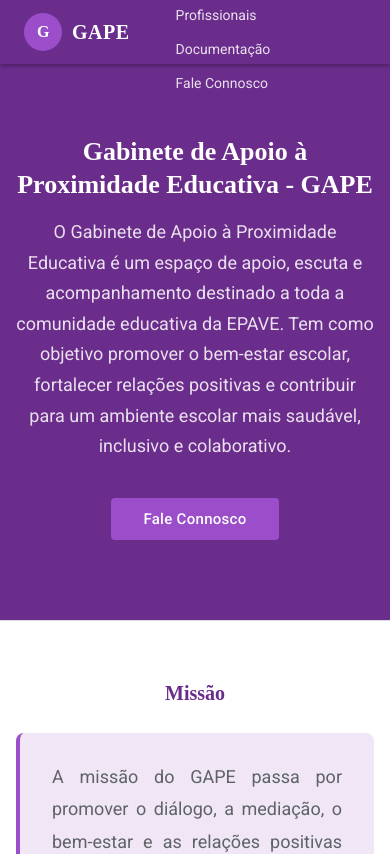
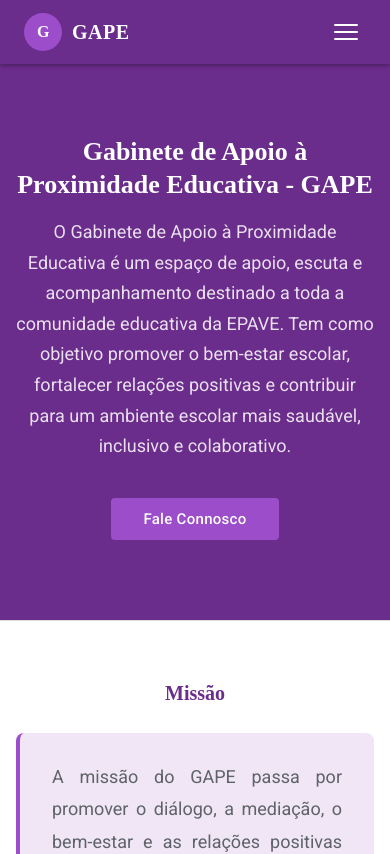
Before and after one commit to gape-epave/gape, a React (Vite) app: page / in a window 390 px wide. Shown: the top 854 px of the page. Built offline with nearby package versions, Linux system fonts and the light colour scheme; a web font is replaced by a local one.

Commit message:
Add files via upload

```diff
--- a/src/components/Navbar.jsx
+++ b/src/components/Navbar.jsx
@@ -1,7 +1,29 @@
+import { useState, useEffect } from 'react';
 import { NAV_LINKS } from '../App';
 
 export default function Navbar({ page, setPage }) {
+  const [menuOpen, setMenuOpen] = useState(false);
+  const [isMobile, setIsMobile] = useState(window.innerWidth < 768);
+
+  // Detecta redimensionamento da janela
+  useEffect(() => {
+    const handleResize = () => {
+      setIsMobile(window.innerWidth < 768);
+      if (window.innerWidth >= 768) setMenuOpen(false);
+    };
+    window.addEventListener('resize', handleResize);
+    return () => window.removeEventListener('resize', handleResize);
+  }, []);
+
+  // Fecha o menu ao navegar
+  const handleNav = (key) => {
+    setPage(key);
+    setMenuOpen(false);
+    window.scrollTo({ top: 0, behavior: 'smooth' });
+  };
+
   return (
+    <>
       <nav style={{
         background: 'var(--navy)',
         position: 'sticky',
@@ -15,16 +37,17 @@ export default function Navbar({ page, setPage }) {
           padding: '0 1.5rem',
           display: 'flex',
           alignItems: 'center',
-        gap: 8,
+          justifyContent: 'space-between',
           height: 64,
         }}>
+
           {/* Logo / Brand */}
           <button
-          onClick={() => setPage('home')}
+            onClick={() => handleNav('home')}
             style={{
-            background: 'none', border: 'none',
+              background: 'none', border: 'none', cursor: 'pointer',
               display: 'flex', alignItems: 'center', gap: 10,
-            marginRight: 24, flexShrink: 0,
+              flexShrink: 0, padding: 0,
             }}
           >
             <div style={{
@@ -45,12 +68,13 @@ export default function Navbar({ page, setPage }) {
             </span>
           </button>
 
-        {/* Nav links */}
-        <div style={{ display: 'flex', gap: 2, flexWrap: 'wrap' }}>
+          {/* Links desktop */}
+          {!isMobile && (
+            <div style={{ display: 'flex', gap: 2 }}>
               {NAV_LINKS.map(({ label, key }) => (
                 <button
                   key={key}
-              onClick={() => setPage(key)}
+                  onClick={() => handleNav(key)}
                   style={{
                     background: page === key ? 'rgba(255,255,255,0.15)' : 'none',
                     border: 'none',
@@ -58,19 +82,107 @@ export default function Navbar({ page, setPage }) {
                     padding: '8px 14px',
                     borderRadius: 4,
                     fontSize: 14,
-                fontWeight: page === key ? 500 : 400,
+                    fontWeight: page === key ? 600 : 400,
                     opacity: page === key ? 1 : 0.85,
+                    cursor: 'pointer',
                     transition: 'background .15s, opacity .15s',
                     whiteSpace: 'nowrap',
+                    borderBottom: page === key ? '2px solid var(--teal)' : '2px solid transparent',
                   }}
-              onMouseEnter={e => { if (page !== key) e.target.style.background = 'rgba(255,255,255,0.08)'; }}
-              onMouseLeave={e => { if (page !== key) e.target.style.background = 'none'; }}
+                  onMouseEnter={e => { if (page !== key) e.currentTarget.style.background = 'rgba(255,255,255,0.08)'; }}
+                  onMouseLeave={e => { if (page !== key) e.currentTarget.style.background = 'none'; }}
+                >
+                  {label}
+                </button>
+              ))}
+            </div>
+          )}
+
+          {/* Botão hamburger mobile */}
+          {isMobile && (
+            <button
+              onClick={() => setMenuOpen(o => !o)}
+              aria-label={menuOpen ? 'Fechar menu' : 'Abrir menu'}
+              style={{
+                background: 'none', border: 'none', cursor: 'pointer',
+                display: 'flex', flexDirection: 'column',
+                justifyContent: 'center', alignItems: 'center',
+                gap: 5, width: 40, height: 40, padding: 4,
+              }}
+            >
+              {/* 3 barras animadas */}
+              <span style={{
+                display: 'block', width: 24, height: 2,
+                background: '#fff', borderRadius: 2,
+                transition: 'transform .25s, opacity .25s',
+                transform: menuOpen ? 'translateY(7px) rotate(45deg)' : 'none',
+              }} />
+              <span style={{
+                display: 'block', width: 24, height: 2,
+                background: '#fff', borderRadius: 2,
+                transition: 'opacity .25s',
+                opacity: menuOpen ? 0 : 1,
+              }} />
+              <span style={{
+                display: 'block', width: 24, height: 2,
+                background: '#fff', borderRadius: 2,
+                transition: 'transform .25s, opacity .25s',
+                transform: menuOpen ? 'translateY(-7px) rotate(-45deg)' : 'none',
+              }} />
+            </button>
+          )}
+        </div>
+
+        {/* Menu dropdown mobile */}
+        {isMobile && (
+          <div style={{
+            overflow: 'hidden',
+            maxHeight: menuOpen ? 400 : 0,
+            transition: 'max-height .3s ease',
+            background: 'var(--navy)',
+            borderTop: menuOpen ? '1px solid rgba(255,255,255,0.1)' : 'none',
+          }}>
+            <div style={{ padding: '8px 1rem 16px' }}>
+              {NAV_LINKS.map(({ label, key }) => (
+                <button
+                  key={key}
+                  onClick={() => handleNav(key)}
+                  style={{
+                    display: 'block', width: '100%', textAlign: 'left',
+                    background: page === key ? 'rgba(255,255,255,0.12)' : 'none',
+                    border: 'none',
+                    borderLeft: page === key ? '3px solid var(--teal)' : '3px solid transparent',
+                    color: '#fff',
+                    padding: '12px 16px',
+                    borderRadius: 4,
+                    fontSize: 15,
+                    fontWeight: page === key ? 600 : 400,
+                    cursor: 'pointer',
+                    marginBottom: 4,
+                    transition: 'background .15s',
+                  }}
+                  onMouseEnter={e => { if (page !== key) e.currentTarget.style.background = 'rgba(255,255,255,0.07)'; }}
+                  onMouseLeave={e => { if (page !== key) e.currentTarget.style.background = 'none'; }}
                 >
                   {label}
                 </button>
               ))}
             </div>
           </div>
+        )}
       </nav>
+
+      {/* Overlay escuro ao abrir o menu */}
+      {isMobile && menuOpen && (
+        <div
+          onClick={() => setMenuOpen(false)}
+          style={{
+            position: 'fixed', inset: 0,
+            background: 'rgba(0,0,0,0.3)',
+            zIndex: 99,
+          }}
+        />
+      )}
+    </>
   );
 }
```
Lines whose indentation alone changed are shown as unchanged.
